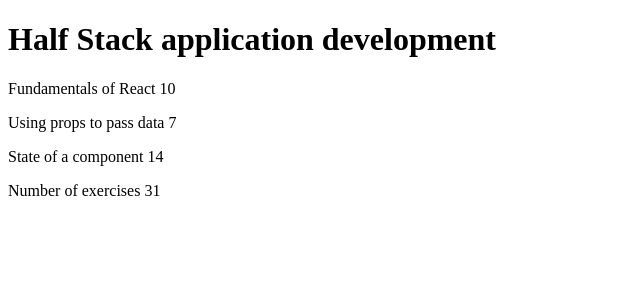
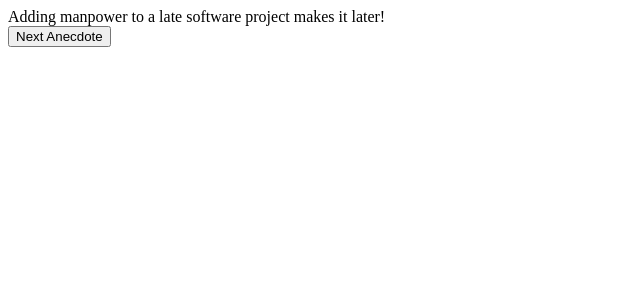
Before and after one commit to F-Saeed/full-stack-open, a React (Vite) app: page / in a window 1280 px wide. Shown: the top 300 px of the page, without its empty margins (0-640 px from the left). Built offline with nearby package versions, Linux system fonts and the light colour scheme; the HTML template or start-up script is replaced by a standard one.

Commit message:
completed part-1d_1.12

```diff
--- a/src/App.jsx
+++ b/src/App.jsx
@@ -1,34 +1,33 @@
 import { useState } from 'react';
-import Total from './assets/Total';
-import Content from './Content';
-import Header from './Header';
 
-function App() {
-  const course = {
-    name: 'Half Stack application development',
-    parts: [
-      {
-        name: 'Fundamentals of React',
-        exercises: 10,
-      },
-      {
-        name: 'Using props to pass data',
-        exercises: 7,
-      },
-      {
-        name: 'State of a component',
-        exercises: 14,
-      },
-    ],
+const App = () => {
+  const anecdotes = [
+    'If it hurts, do it more often.',
+    'Adding manpower to a late software project makes it later!',
+    'The first 90 percent of the code accounts for the first 10 percent of the development time...The remaining 10 percent of the code accounts for the other 90 percent of the development time.',
+    'Any fool can write code that a computer can understand. Good programmers write code that humans can understand.',
+    'Premature optimization is the root of all evil.',
+    'Debugging is twice as hard as writing the code in the first place. Therefore, if you write the code as cleverly as possible, you are, by definition, not smart enough to debug it.',
+    'Programming without an extremely heavy use of console.log is same as if a doctor would refuse to use x-rays or blood tests when diagnosing patients.',
+  ];
+
+  const randomAnecdote = (arr) => {
+    const random = () => Math.floor(Math.random() * arr.length);
+
+    setSelected(arr[random()]);
   };
+
+  const [selected, setSelected] = useState(anecdotes[1]);
 
   return (
     <div>
-      <Header course={course.name} />
-      <Content parts={course.parts} />
-      <Total parts={course.parts} />
+      {selected}
+      <br />
+      <button type='button' onClick={() => randomAnecdote(anecdotes)}>
+        Next Anecdote
+      </button>
     </div>
   );
-}
+};
 
 export default App;
--- a/src/Content.jsx
+++ /dev/null
@@ -1,13 +0,0 @@
-import Part from './Part';
-
-const Content = ({ parts }) => {
-  return (
-    <>
-      <Part part={parts[0].name} exercise={parts[0].exercises} />
-      <Part part={parts[1].name} exercise={parts[1].exercises} />
-      <Part part={parts[2].name} exercise={parts[2].exercises} />
-    </>
-  );
-};
-
-export default Content;
--- a/src/Header.jsx
+++ /dev/null
@@ -1,5 +0,0 @@
-const Header = ({ course }) => {
-  return <h1>{course}</h1>;
-};
-
-export default Header;
--- a/src/Part.jsx
+++ /dev/null
@@ -1,9 +0,0 @@
-const Part = ({ part, exercise }) => {
-  return (
-    <p>
-      {part} {exercise}
-    </p>
-  );
-};
-
-export default Part;
--- a/src/assets/Total.jsx
+++ /dev/null
@@ -1,10 +0,0 @@
-const Total = ({ parts }) => {
-  return (
-    <p>
-      Number of exercises{' '}
-      {parts[0].exercises + parts[1].exercises + parts[2].exercises}
-    </p>
-  );
-};
-
-export default Total;
```
